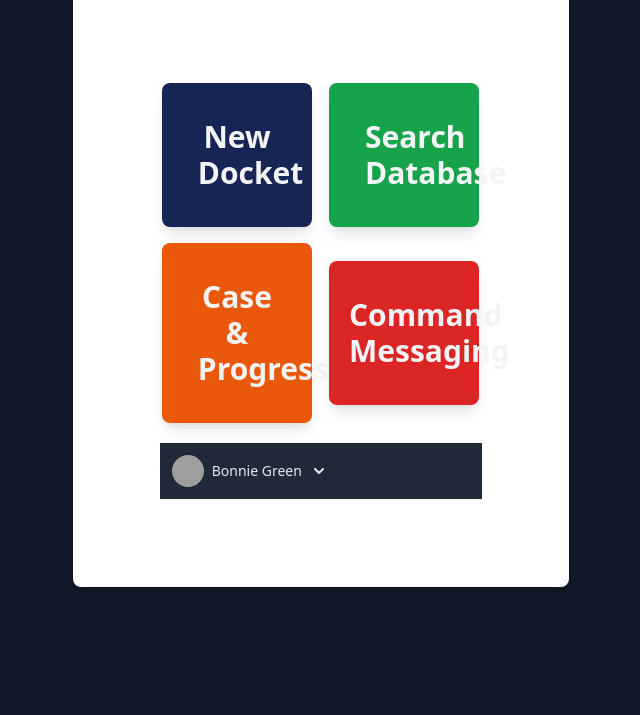
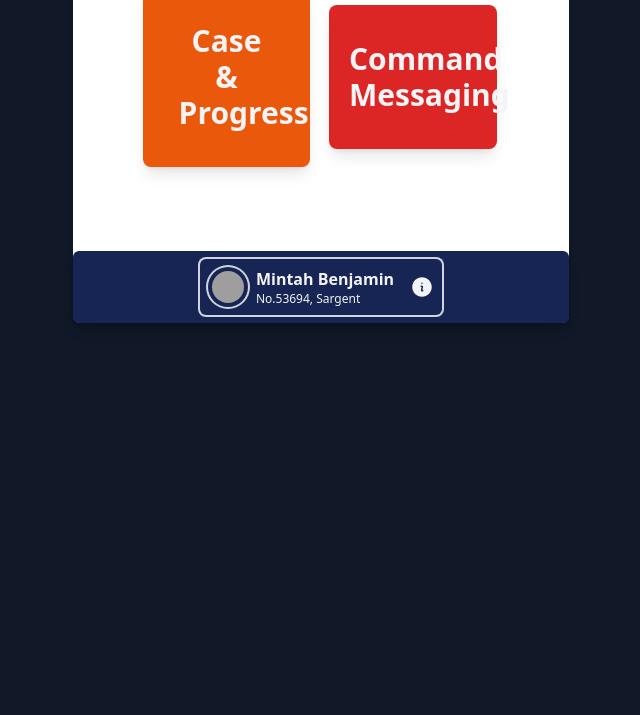
Before and after one commit to Khofi-Adjei007/The_Watchtower_v3, a Django app: page /officersHome/selectPurpose/ in a window 1280 px wide. Shown: the part 453-1168 px from the top of the page, without its empty margins (319-959 px from the left). After the commit the page ends 776 px from the top, so only its background shows below. Run offline with Django 5.2, Linux system fonts and the light colour scheme; some libraries are stand-ins or nearby versions; grey boxes are pictures that could not be loaded.

Commit message:
New Landing Page : Added soft and aesthetic features -> Report Page

```diff
--- a/officersHome/templates/selectPurpose.html
+++ b/officersHome/templates/selectPurpose.html
@@ -14,54 +14,49 @@
 <body>
     <div class="min-h-screen py-32 px-36 bg-gray-900 bg-cover bg-center">
 
+
         <!--Start of Staff ID-->
         <div class="min-h-10 flex flex-col-2 justify-center">
-            <div class="bg-white p-6 rounded-lg mx-auto justify-center shadow-md w-[50%]">
-                <img class="bg-cover" src="{% static 'staticfiles/admin/img/download.png' %}" alt="Your Company">
-                <div class="mx-auto justify-center text-gray-100 py-16 w-[80%] h-auto">
-                    <a class="grid grid-cols-2 p-3 items-center justify-center mx-auto w-[100%]">
-                    <button class="bg-blue-950 m-2 px-9 py-9 rounded-lg font-bold text-3xl w-[90%] shadow-lg">New <br> Docket</button>
-                    <button class="bg-green-600  m-2 px-9 py-9 rounded-lg font-bold text-3xl w-[90%] shadow-lg"> Search Database</button>
-                    <button class="bg-orange-600 m-2 px-9 py-9 rounded-lg font-bold text-3xl  w-[90%] shadow-lg">Case & Progress</button>
-                    <button class="bg-red-600 m-2 px-5 py-9 rounded-lg font-bold text-3xl  w-[90%] shadow-lg">Command Messaging</button>
-                    </a>
-
-                    <div class="bg-gray-800 mx-auto justify-center w-[90%] p-3">
-                    <button id="dropdownAvatarNameButton" data-dropdown-toggle="dropdownAvatarName" class=" flex items-center text-sm pe-1 font-medium text-gray-200 rounded-full hover:text-blue-600 dark:hover:text-blue-500 md:me-0 focus:ring-4 focus:ring-gray-100 dark:focus:ring-gray-700 dark:text-white" type="button">
-                        <span class="sr-only">Open user menu</span>
-                        <img class="w-8 h-8 me-2 rounded-full" src="https://letsenhance.io/static/73136da51c245e80edc6ccfe44888a99/1015f/MainBefore.jpg" alt="user photo">
-                        Bonnie Green
-                        <svg class="w-2.5 h-2.5 ms-3" aria-hidden="true" xmlns="http://www.w3.org/2000/svg" fill="none" viewBox="0 0 10 6">
-                        <path stroke="currentColor" stroke-linecap="round" stroke-linejoin="round" stroke-width="2" d="m1 1 4 4 4-4"/>
-                        </svg>
-                        </button>
-
-                        <!-- Dropdown menu -->
-                        <div id="dropdownAvatarName" class="z-10 hidden bg-white divide-y divide-gray-100 rounded-lg shadow w-44 dark:bg-gray-700 dark:divide-gray-600">
-                            <div class="px-4 py-3 text-sm text-gray-900 dark:text-white">
-                            <div class="font-medium ">Pro User</div>
-                            <div class="truncate">name@flowbite.com</div>
-                            </div>
-                            <ul class="py-2 text-sm text-gray-700 dark:text-gray-200" aria-labelledby="dropdownInformdropdownAvatarNameButtonationButton">
-                            <li>
-                                <a href="#" class="block px-4 py-2 hover:bg-gray-100 dark:hover:bg-gray-600 dark:hover:text-white">Dashboard</a>
-                            </li>
-                            <li>
-                                <a href="#" class="block px-4 py-2 hover:bg-gray-100 dark:hover:bg-gray-600 dark:hover:text-white">Settings</a>
-                            </li>
-                            <li>
-                                <a href="#" class="block px-4 py-2 hover:bg-gray-100 dark:hover:bg-gray-600 dark:hover:text-white">Earnings</a>
-                            </li>
-                            </ul>
-                            <div class="py-2">
-                            <a href="#" class="block px-4 py-2 text-sm text-gray-700 hover:bg-gray-100 dark:hover:bg-gray-600 dark:text-gray-200 dark:hover:text-white">Sign out</a>
-                            </div>
-                        </div>
-                    </div>
+            <div class="bg-white rounded-lg mx-auto justify-center shadow-md w-[50%]">
+                <div class="bg-blue-950 justify-center items-center w-[100%] h-auto p-2 text-gray-100 flex flex-cols-2 shadow-lg">
+                <img class="h-12 mr-4" src="{% static 'staticfiles/admin/img/download.png' %}" alt="Your Company">
+                <div class="">
+                <h1 class="uppercase font-extrabold text-xl">West Lands Police Post</h1>
+                <h3>Ayawaso West Wuogon - Accra</h3>
+                </div>
                 </div>
 
 
+                <div class="mx-auto justify-center text-gray-100 py-16 w-[80%] h-auto ">
+                    <a class="grid grid-cols-2 p-3 items-center justify-center mx-auto w-[100%]">
+                    <button class="bg-blue-950 m-2 px-9 py-9 rounded-lg font-bold text-3xl w-[90%] shadow-lg transition ease-in-out delay-100 hover:-translate-y-1 hover:scale-110 hover:bg-blue-800 duration-200 ...">New <br> Docket</button>
+                    <button class="bg-green-600  m-2 px-9 py-9 rounded-lg font-bold text-3xl w-[90%] shadow-lg transition ease-in-out delay-100 hover:-translate-y-1 hover:scale-110 hover:bg-green-500 duration-200 ..."> Search Database</button>
+                    <button class="bg-orange-600 m-2 px-9 py-9 rounded-lg font-bold text-3xl  w-[90%] shadow-lg  transition ease-in-out delay-100 hover:-translate-y-1 hover:scale-110 hover:bg-orange-500 duration-200 ...">Case & Progress</button>
+                    <button class="bg-red-600 m-2 px-5 py-9 rounded-lg font-bold text-3xl  w-[90%] shadow-lg transition ease-in-out delay-100 hover:-translate-y-1 hover:scale-110 hover:bg-red-500 duration-200 ...">Command Messaging</button>
+                    </a>
+                </div>
+            <!--Base Bar and Content-->
+            <div class="bg-blue-950 justify-center items-center rounded-md w-full h-auto p-2 text-gray-100 flex flex-row shadow-lg">
+                <div class="rounded-md ring-2 ring-gray-300 p-2 flex items-center">
+                <img class="mr-2 w-10 h-10 p-1 rounded-full ring-2 ring-gray-300 dark:ring-gray-500" src="https://encrypted-tbn0.gstatic.com/images?q=tbn:ANd9GcSmQ0VYN539qcIPRU9O0eizGRPKEVg6rRL1IHZUKHMIZJjr06NjlH9vJaxmPlFf2rABcdo&usqp=CAUg" alt="Bordered avatar">
+                <div class="flex flex-col">
+                <span class="font-semibold">Mintah Benjamin</span>
+                <span class="text-xs">No.53694, Sargent</span>
+                </div>
+                <div class="divide-x-reverse ml-4 flex items-center text-xs">
+                    <svg xmlns="http://www.w3.org/2000/svg" viewBox="0 0 24 24" fill="currentColor" class="w-6 h-6">
+                        <path fill-rule="evenodd" d="M2.25 12c0-5.385 4.365-9.75 9.75-9.75s9.75 4.365 9.75 9.75-4.365 9.75-9.75 9.75S2.25 17.385 2.25 12Zm8.706-1.442c1.146-.573 2.437.463 2.126 1.706l-.709 2.836.042-.02a.75.75 0 0 1 .67 1.34l-.04.022c-1.147.573-2.438-.463-2.127-1.706l.71-2.836-.042.02a.75.75 0 1 1-.671-1.34l.041-.022ZM12 9a.75.75 0 1 0 0-1.5.75.75 0 0 0 0 1.5Z" clip-rule="evenodd" />
+                    </svg>
+                </div>
 
+
+                </div>
+
+                <!-- <button class="mr-2 bg-blue-800 hover:bg-sky-700 p-3">Logout</button>
+                <button class="mr-2 bg-blue-800 hover:bg-sky-700 p-3">Settings</button> -->
+            </div>
+
+            <!--Base Bar and Content-->
 
             </div>
         </div>
--- a/officersHome/views.py
+++ b/officersHome/views.py
@@ -38,9 +38,8 @@
 from reportlab.lib.pagesizes import A4
 
 
-
-
 # Home Selector
+@csrf_exempt
 def selectPurpose(request):
     return render(request, 'selectPurpose.html')
 
```
